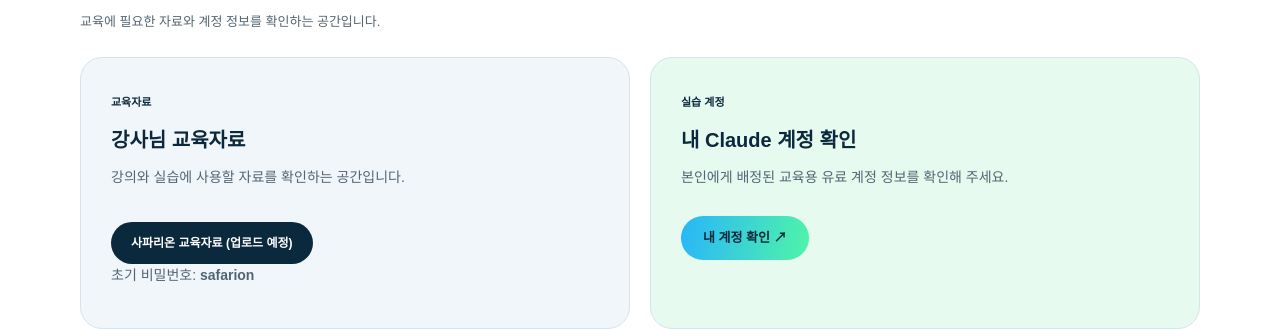
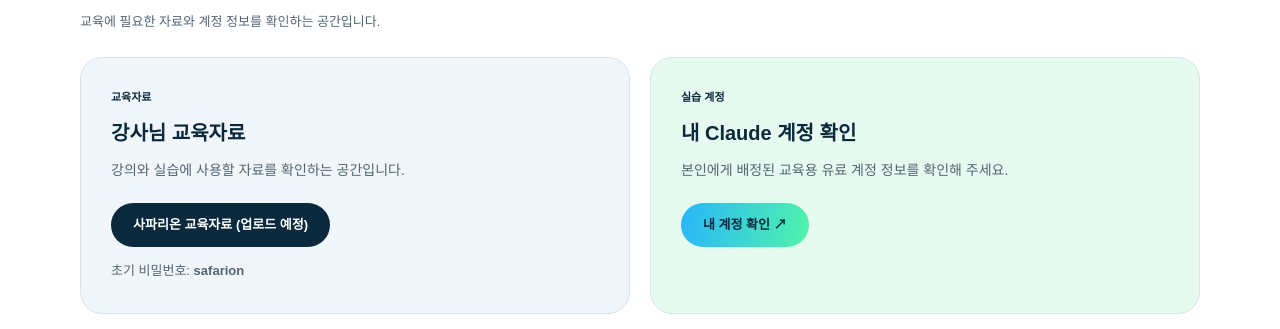
Before and after one commit to slxeducation/coasia-1123, a plain HTML site: page index.html in a window 1280 px wide. Shown: the part 660-989 px from the top of the page. Drawn offline with Linux system fonts and the light colour scheme; a web font is replaced by a local one.

Commit message:
Align resource card buttons and password spacing

```diff
--- a/custom.css
+++ b/custom.css
@@ -13,3 +13,11 @@
 
 /* Match the Assetplus guide's existing cards, typography and brand colors. */
 :root{--ink:#0b293d;--muted:#536574;--blue:#0097f6;--line:#d9e3e9;--soft:#f0f6fa}.prep-number{background:#0bcc58;color:#fff}.claude-download{background:var(--ink);color:white}.hero .eyebrow{background:#ffda2b;color:var(--ink)}nav{justify-content:center}#schedule{margin-bottom:28px}#schedule>h3{margin-bottom:18px}@media(max-width:767px){nav{justify-content:flex-start}}
+
+/* Align both resource cards on the same content and action rows. */
+#resources .resource-card{display:grid;grid-template-rows:auto auto minmax(24px,1fr) minmax(44px,auto) 24px;row-gap:12px;align-items:start;min-width:0}
+#resources .resource-label{grid-row:1}
+#resources .resource-card h3{grid-row:2;margin:0}
+#resources .resource-card>p:not(.resource-password){grid-row:3;margin:0}
+#resources .resource-card>.button{grid-row:4;display:inline-flex;align-items:center;justify-content:center;justify-self:start;max-width:100%;min-height:44px;margin:8px 0 0;padding:11px 22px;font-size:13px;line-height:1.5;font-weight:650;text-align:center}
+#resources .resource-password{grid-row:5;margin:0;font-size:13px;line-height:24px}
--- a/index.html
+++ b/index.html
@@ -1,9 +1,9 @@
 <!doctype html>
-<html lang="ko"><head><meta charset="utf-8"><meta name="viewport" content="width=device-width,initial-scale=1"><title>CoAsia 3사 공동교육 | AI 업무 생산성 향상 및 바이브코딩 실무</title><meta name="description" content="2026년 11월 23일 CoAsia 3사 공동교육 수강생 운영 안내"><link rel="stylesheet" href="style.css"><link rel="stylesheet" href="custom.css?v=20261118-layout"></head><body>
+<html lang="ko"><head><meta charset="utf-8"><meta name="viewport" content="width=device-width,initial-scale=1"><title>CoAsia 3사 공동교육 | AI 업무 생산성 향상 및 바이브코딩 실무</title><meta name="description" content="2026년 11월 23일 CoAsia 3사 공동교육 수강생 운영 안내"><link rel="stylesheet" href="style.css"><link rel="stylesheet" href="custom.css?v=20261119-resources"></head><body>
 <a class="skip" href="#main">본문 바로가기</a><header class="brandbar"><div class="companies" aria-label="코아시아세미 × 코아시아넥셀 × 코아시아씨엠코리아"><div class="company"><img src="coasia-semi.png" alt="코아시아세미"></div><span class="company-cross" aria-hidden="true">×</span><div class="company"><img src="coasia-nexell.png" alt="코아시아넥셀"></div><span class="company-cross" aria-hidden="true">×</span><div class="company cmkr"><img src="coasia-cmkr.png" alt="코아시아씨엠코리아"></div></div><img class="saltlux" src="saltlux-logo.svg" alt="솔트룩스"></header>
 <main id="main" class="page"><section class="hero"><span class="eyebrow">CoAsia × Saltlux · 환급과정</span><h1>AI 업무 생산성 향상 및<br>바이브코딩 실무</h1><p class="hero-description">코아시아세미 · 코아시아넥셀 · 코아시아씨엠코리아 공동교육</p><div class="pills"><span>2026. 11. 23.(월)</span><span>13:00–17:00 · 총 4시간</span><span>코아시아세미 본사 교육장</span></div></section>
 <nav aria-label="교육 안내 목차"><a href="#resources">교육자료·계정</a><a href="#overview">교육개요</a><a href="#prepare">교육 전 준비사항</a><a href="#attendance">출석 안내</a><a href="#curriculum">교육 커리큘럼</a><a href="#contact">문의</a></nav>
-<section id="resources"><div class="heading"><p class="kicker">CLASS RESOURCES</p><h2>교육자료 · 실습 계정</h2><p>교육에 필요한 자료와 계정 정보를 확인하는 공간입니다.</p></div><div class="grid"><article class="card soft resource-card"><span class="resource-label">교육자료</span><h3>강사님 교육자료</h3><p>강의와 실습에 사용할 자료를 확인하는 공간입니다.</p><a class="button claude-download" href="https://www.safarion.app/login" target="_blank" rel="noopener noreferrer">사파리온 교육자료 (업로드 예정)</a><p>초기 비밀번호: <strong>safarion</strong></p></article><article class="card account-card resource-card"><span class="resource-label">실습 계정</span><h3>내 Claude 계정 확인</h3><p>본인에게 배정된 교육용 유료 계정 정보를 확인해 주세요.</p><a class="button account-button" href="https://docs.google.com/spreadsheets/d/1iTjNXw5aHcBBseJEV_vQI3v7H3EzYatUd29jBq0nuqg/edit?usp=sharing" target="_blank" rel="noopener noreferrer">내 계정 확인 ↗</a></article></div><p class="resource-help">자료 열람이나 계정 확인이 어려우면 <a href="mailto:edu@saltlux.com">edu@saltlux.com</a>으로 문의해 주세요.</p></section>
+<section id="resources"><div class="heading"><p class="kicker">CLASS RESOURCES</p><h2>교육자료 · 실습 계정</h2><p>교육에 필요한 자료와 계정 정보를 확인하는 공간입니다.</p></div><div class="grid"><article class="card soft resource-card"><span class="resource-label">교육자료</span><h3>강사님 교육자료</h3><p>강의와 실습에 사용할 자료를 확인하는 공간입니다.</p><a class="button claude-download" href="https://www.safarion.app/login" target="_blank" rel="noopener noreferrer">사파리온 교육자료 (업로드 예정)</a><p class="resource-password">초기 비밀번호: <strong>safarion</strong></p></article><article class="card account-card resource-card"><span class="resource-label">실습 계정</span><h3>내 Claude 계정 확인</h3><p>본인에게 배정된 교육용 유료 계정 정보를 확인해 주세요.</p><a class="button account-button" href="https://docs.google.com/spreadsheets/d/1iTjNXw5aHcBBseJEV_vQI3v7H3EzYatUd29jBq0nuqg/edit?usp=sharing" target="_blank" rel="noopener noreferrer">내 계정 확인 ↗</a></article></div><p class="resource-help">자료 열람이나 계정 확인이 어려우면 <a href="mailto:edu@saltlux.com">edu@saltlux.com</a>으로 문의해 주세요.</p></section>
 <section id="overview"><div class="heading"><p class="kicker">01 · OVERVIEW</p><h2>교육개요</h2></div><dl class="overview"><div><dt>교육명</dt><dd>AI 업무 생산성 향상 및 바이브코딩 실무</dd></div><div><dt>교육 일정</dt><dd>2026년 11월 23일(월) 13:00–17:00<br><small>교육시간 4H · 김용승 강사</small></dd></div><div><dt>교육 장소</dt><dd>코아시아세미 본사 교육장 · 금강펜테리움IX타워 A동 38층</dd></div><div><dt>주소</dt><dd>경기 화성시 동탄구 동탄첨단산업1로 27</dd></div></dl></section>
 <section id="prepare"><div class="heading"><p class="kicker">02 · BEFORE CLASS</p><h2>교육 전 준비사항</h2></div><div class="grid prep-grid"><article class="card prep-card"><span class="prep-number">01</span><h3>개인 노트북 및 본인 확인 자료</h3><ul><li>개인 노트북 및 충전기를 지참해 주세요.</li><li><strong>신분증 또는 명함 필수 지참</strong> — 교육 당일 본인 확인에 필요합니다.</li></ul></article><article class="card soft prep-card"><span class="prep-number">02</span><h3>Claude 데스크톱 앱</h3><p>개인 노트북으로 실습을 진행합니다.<br>Claude 데스크톱 앱은 아래 공식 페이지에서 확인하실 수 있습니다.</p><a class="button claude-download" href="https://claude.com/download" target="_blank" rel="noopener noreferrer">Claude 공식 설치 페이지 ↗</a></article></div><div class="account-note"><strong>Claude 유료 실습 계정은 제공됩니다.</strong><p>오프라인 교육 참석자에게 솔트룩스 교육용 계정을 제공합니다.</p></div></section>
 <section id="attendance" class="attendance"><p class="kicker">03 · ATTENDANCE</p><h2>출석 및 수료 안내</h2><p>본 교육은 <strong>중소기업 인재키움 프리미엄 훈련 과정</strong>으로 진행됩니다.</p><div class="rules"><article><h3>매일 입·퇴실</h3><p>훈련생 본인 참석 확인 및<br>수기 출석부 서명</p></article><article><h3>전체 교육시간 80% 이상</h3><p>환급 절차 진행을 위한<br>필수 수강 기준</p></article><article><h3>신분증 또는 명함</h3><p>교육 당일 본인 확인 시 제시</p></article></div></section>
```
